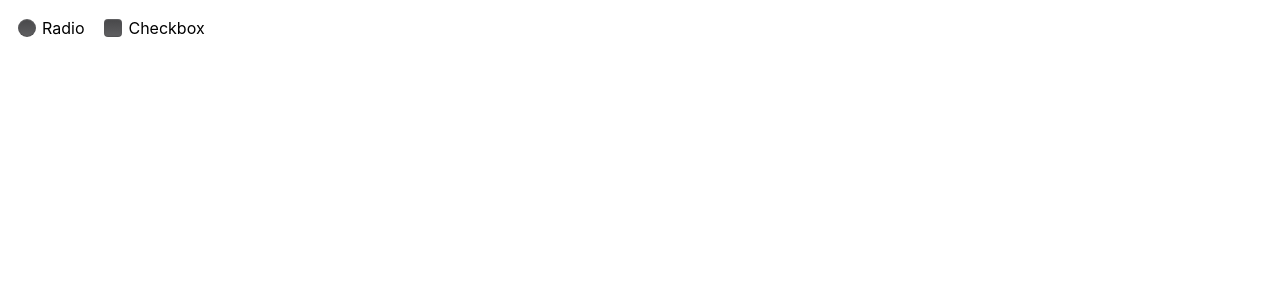
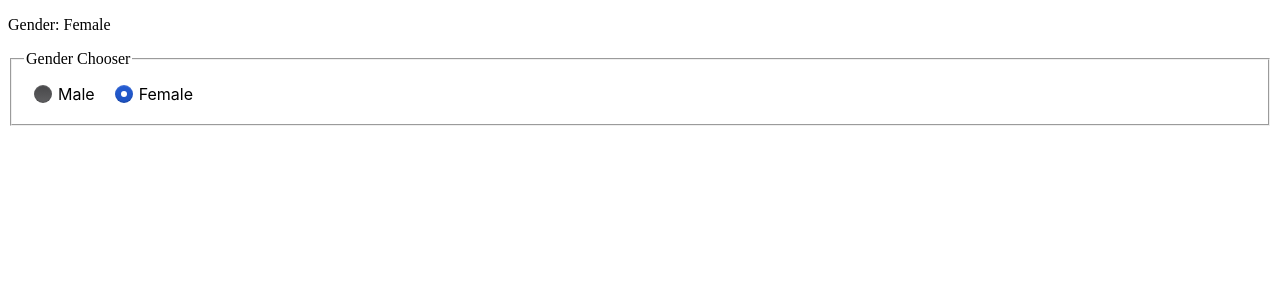
Before and after one commit to DannyFeliz/radio, a Vue app: page / in a window 1280 px wide. Shown: the top 300 px of the page. Built offline with nearby package versions, Linux system fonts and the light colour scheme.

Commit message:
Add gender chooser component

```diff
--- a/src/App.vue
+++ b/src/App.vue
@@ -1,19 +1,24 @@
 <template>
   <div id="app">
-    <Radio />
-    <Checkbox />
+    <p>Gender: {{ currentGender }}</p>
+    <GenderChooser v-model="currentGender" />
   </div>
 </template>
 
 <script>
-import Radio from "./components/Radio";
-import Checkbox from "./components/Checkbox";
+// import Radio from "./components/Radio";
+// import Checkbox from "./components/Checkbox";
+import GenderChooser from "./components/GenderChooser";
 
 export default {
   name: "App",
   components: {
-    Radio,
-    Checkbox
+    GenderChooser
+  },
+  data() {
+    return {
+      currentGender: "Female"
+    };
   }
 };
 </script>
--- /dev/null
+++ b/src/components/GenderChooser.vue
@@ -0,0 +1,37 @@
+<template>
+  <fieldset>
+    <legend>Gender Chooser</legend>
+    <Radio
+      @change="handleGender"
+      name="gender"
+      value="Male"
+      :checked="$attrs.value == 'Male'"
+      >Male</Radio
+    >
+    <Radio
+      @change="handleGender"
+      name="gender"
+      value="Female"
+      :checked="$attrs.value == 'Female'"
+      >Female</Radio
+    >
+  </fieldset>
+</template>
+
+<script>
+import Radio from "./Radio";
+
+export default {
+  name: "GenderChooser",
+  components: {
+    Radio
+  },
+  methods: {
+    handleGender({ target: { value } }) {
+      this.$emit("input", value);
+    }
+  }
+};
+</script>
+
+<style lang="scss" scoped></style>
--- a/src/components/Radio.vue
+++ b/src/components/Radio.vue
@@ -1,9 +1,16 @@
 <template>
   <span class="ui-acme-container">
     <label :for="`radio-input`">
-      <input type="radio" :id="`radio-input`" />
+      <input
+        v-bind="$attrs"
+        v-on="$listeners"
+        type="radio"
+        :id="`radio-${id}`"
+      />
       <span class="radio"></span>
-      <span>Radio</span>
+      <span>
+        <slot />
+      </span>
     </label>
   </span>
 </template>
@@ -15,7 +22,7 @@ export default {
     return {
       id: Math.random()
         .toString(16)
-        .substring(2)
+        .substr(2)
     };
   }
 };
--- a/vue.config.js
+++ b/vue.config.js
@@ -1,3 +1,4 @@
+// Hello
 module.exports = {
   css: {
     extract: false
```
Also changed, not shown: package.json (+17 -14 lines), .eslintrc.js (added), 1 other file (tests, documents, lock files or other folders).
